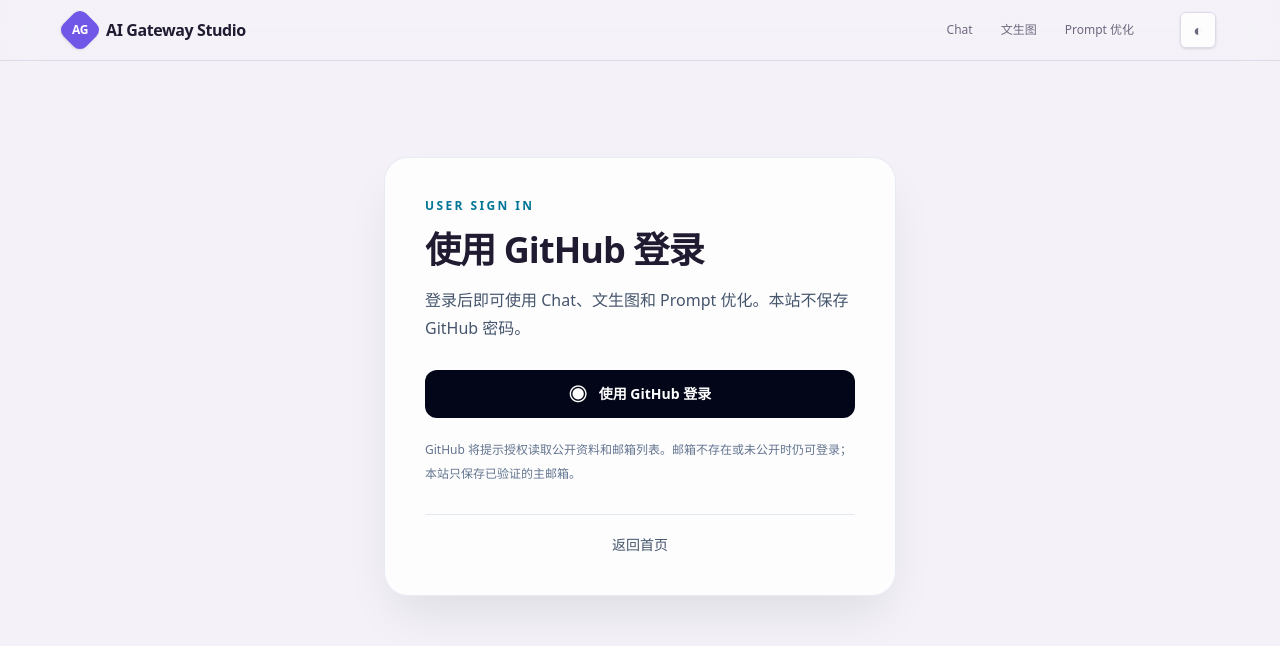
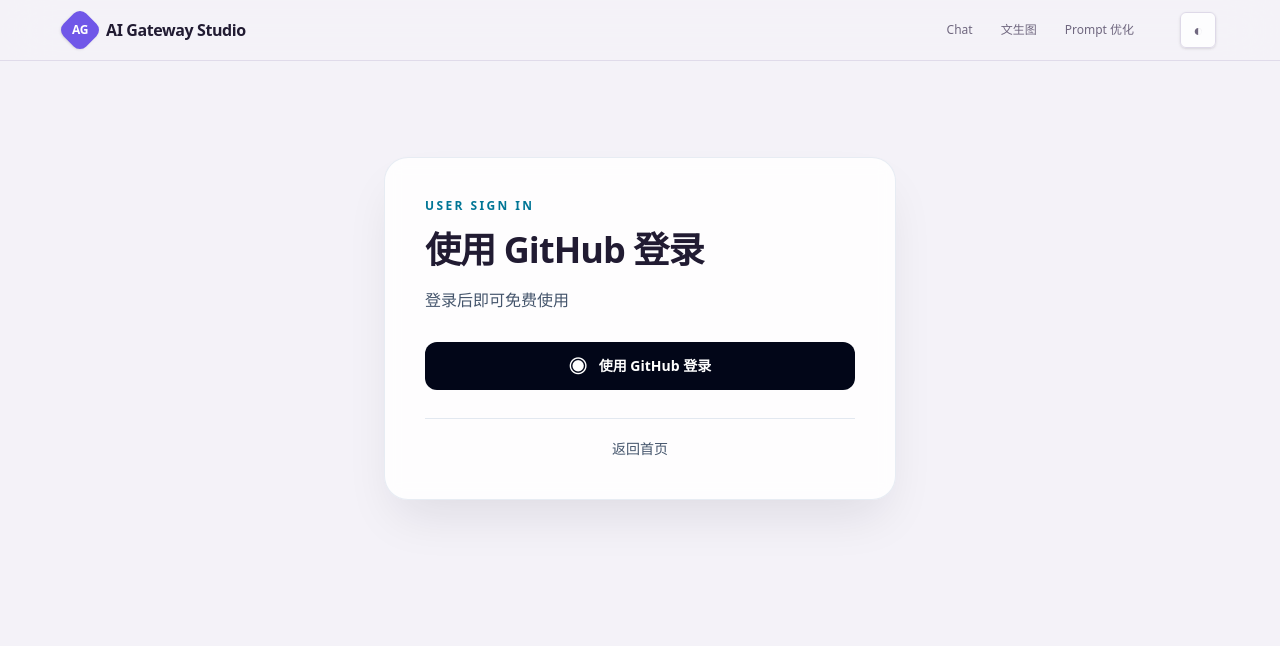
Before and after one commit to wanglsh97/ai-gateway-studio, a Next.js app in the folder apps/web/: page /login in a window 1280 px wide. Shown: the top 646 px of the page. Built offline with nearby package versions, Linux system fonts and the light colour scheme; no server answers.

Commit message:
refactor(web): simplify user login copy

```diff
--- a/apps/web/src/app/login/login-content.tsx
+++ b/apps/web/src/app/login/login-content.tsx
@@ -31,7 +31,7 @@
         </p>
         <h1 className="mt-4 text-4xl font-semibold tracking-tight">使用 GitHub 登录</h1>
         <p className="mt-4 leading-7 text-slate-600 dark:text-slate-300">
-          登录后即可使用 Chat、文生图和 Prompt 优化。本站不保存 GitHub 密码。
+          登录后即可免费使用
         </p>
 
         {errorMessage && (
@@ -59,10 +59,6 @@
               : '使用 GitHub 登录'}
         </a>
 
-        <p className="mt-5 text-xs leading-6 text-slate-500 dark:text-slate-400">
-          GitHub
-          将提示授权读取公开资料和邮箱列表。邮箱不存在或未公开时仍可登录；本站只保存已验证的主邮箱。
-        </p>
         <div className="mt-7 border-t border-slate-200 pt-5 text-center text-sm dark:border-white/10">
           <Link
             className="text-slate-600 underline-offset-4 hover:underline dark:text-slate-300"
```
